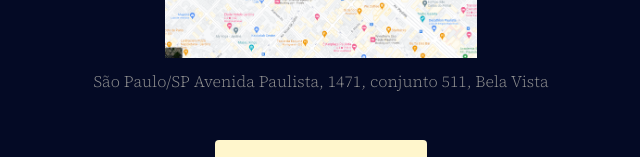
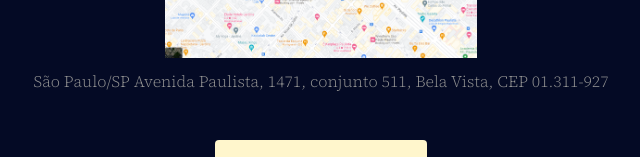
Before and after one commit to leafartech/vincita, a Next.js app: page / in a window 1280 px wide. Shown: the part 2215-2372 px from the top of the page, without its empty margins (319-959 px from the left). Built offline with nearby package versions, Linux system fonts and the light colour scheme.

Commit message:
Update index.js

```diff
--- a/src/screens/HomeScreen/index.js
+++ b/src/screens/HomeScreen/index.js
@@ -36,7 +36,7 @@ export default function HomeScreen() {
                     <img src="./imagesPv/map.png" alt="Localização do escritório Krüger Toledo" className={ styles.map } style={{ marginTop: '24px'}}/>
                     <span className={ styles['map-span']}><Subtitle left={true}>Brasília/DF: SHTN, 1, 3105, Asa Norte, CEP 70.800-200</Subtitle></span>
                     <img src="./imagesPv/map2.png" alt="Localização do escritório Krüger Toledo" className={ styles.map }/>
-                    <span className={ styles['map-span']}><Subtitle left={true}>São Paulo/SP   Avenida Paulista, 1471, conjunto 511, Bela Vista</Subtitle></span>
+                    <span className={ styles['map-span']}><Subtitle left={true}>São Paulo/SP   Avenida Paulista, 1471, conjunto 511, Bela Vista, CEP 01.311-927</Subtitle></span>
                     <div className={ styles.btn }>
                         <Link link={true}  href='/repactuacao' style={{ color: 'var(--main-color)'}}>Entrar em Contato</Link>
                     </div>
```
